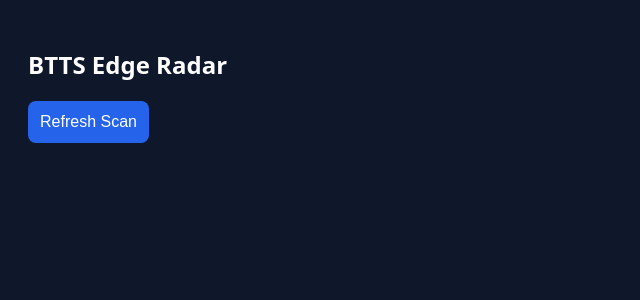
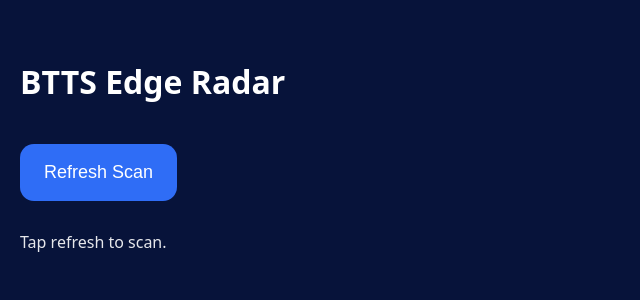
Before and after one commit to tmmets29-hash/btts-edge-dashboard, a Flask app: page / in a window 1280 px wide. Shown: the top 300 px of the page, without its empty margins (0-640 px from the left). Run offline with Flask 3, Linux system fonts and the light colour scheme.

Commit message:
Update index.html

```diff
--- a/templates/index.html
+++ b/templates/index.html
@@ -3,80 +3,102 @@
 <head>
   <meta name="viewport" content="width=device-width, initial-scale=1">
   <title>BTTS Edge Radar</title>
-
   <style>
-body{
-font-family:system-ui;
-background:#0f172a;
-color:white;
-padding:20px;
+    body {
+      font-family: system-ui, -apple-system, sans-serif;
+      background: #07133a;
+      color: white;
+      padding: 20px;
+      margin: 0;
     }
-
-.card{
-background:#1e293b;
-padding:16px;
-margin-bottom:12px;
-border-radius:10px;
+    h1 {
+      margin-top: 40px;
+      font-size: 32px;
     }
-
-.bet{
-background:#064e3b;
+    button {
+      background: #2f6df6;
+      color: white;
+      border: none;
+      border-radius: 14px;
+      padding: 18px 24px;
+      font-size: 18px;
+      margin: 20px 0;
     }
-
-button{
-padding:12px;
-border:none;
-border-radius:8px;
-background:#2563eb;
-color:white;
-font-size:16px;
+    #status {
+      margin: 10px 0 20px 0;
+      font-size: 16px;
+      opacity: 0.9;
+    }
+    .card {
+      background: #11204f;
+      border-radius: 14px;
+      padding: 16px;
+      margin-bottom: 12px;
+    }
+    .bet {
+      background: #0f5132;
+    }
+    .pass {
+      background: #3a1d1d;
     }
   </style>
 </head>
-
 <body>
-
-<h2>BTTS Edge Radar</h2>
+  <h1>BTTS Edge Radar</h1>
 
   <button onclick="scan()">Refresh Scan</button>
 
+  <div id="status">Tap refresh to scan.</div>
   <div id="results"></div>
 
   <script>
+    async function scan() {
+      const status = document.getElementById("status");
+      const results = document.getElementById("results");
 
-async function scan(){
+      status.textContent = "Scanning...";
+      results.innerHTML = "";
 
-let res = await fetch("/scan")
-let data = await res.json()
-
-let container = document.getElementById("results")
-container.innerHTML=""
-
-data.forEach(m=>{
-
-let card=document.createElement("div")
-
-card.className="card"
-
-if(m.signal=="BET"){
-card.className="card bet"
+      try {
+        const res = await fetch("/scan");
+        if (!res.ok) {
+          status.textContent = "Error: /scan returned " + res.status;
+          return;
         }
 
-card.innerHTML=`
-<b>${m.match}</b><br>
-Kalshi: ${m.kalshi_price}<br>
-True Prob: ${m.true_prob}%<br>
-Edge: ${m.edge}%<br>
-Signal: ${m.signal}
-`
+        const data = await res.json();
 
-container.appendChild(card)
-
-})
-
+        if (!Array.isArray(data)) {
+          status.textContent = "Error: /scan did not return a list.";
+          results.innerHTML = "<pre>" + JSON.stringify(data, null, 2) + "</pre>";
+          return;
         }
 
+        if (data.length === 0) {
+          status.textContent = "Scan worked, but no matches came back.";
+          return;
+        }
+
+        status.textContent = "Found " + data.length + " results.";
+
+        data.forEach(item => {
+          const card = document.createElement("div");
+          card.className = "card " + ((item.signal || "").toUpperCase() === "BET" ? "bet" : "pass");
+
+          card.innerHTML = `
+            <div><strong>${item.match ?? "Unknown match"}</strong></div>
+            <div>Kalshi Price: ${item.kalshi_price ?? "-"}</div>
+            <div>True Prob: ${item.true_prob ?? "-"}</div>
+            <div>Edge: ${item.edge ?? "-"}</div>
+            <div>Signal: ${item.signal ?? "-"}</div>
+          `;
+
+          results.appendChild(card);
+        });
+      } catch (err) {
+        status.textContent = "JS / network error: " + err;
+      }
+    }
   </script>
-
 </body>
 </html>
```
Lines whose indentation alone changed are shown as unchanged.
